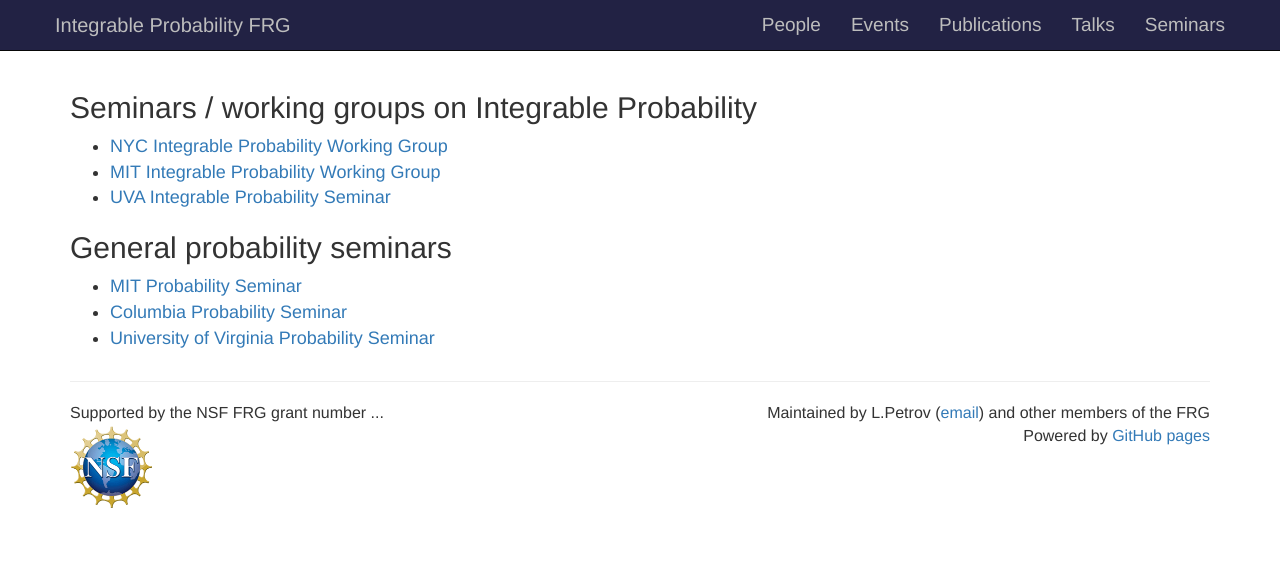
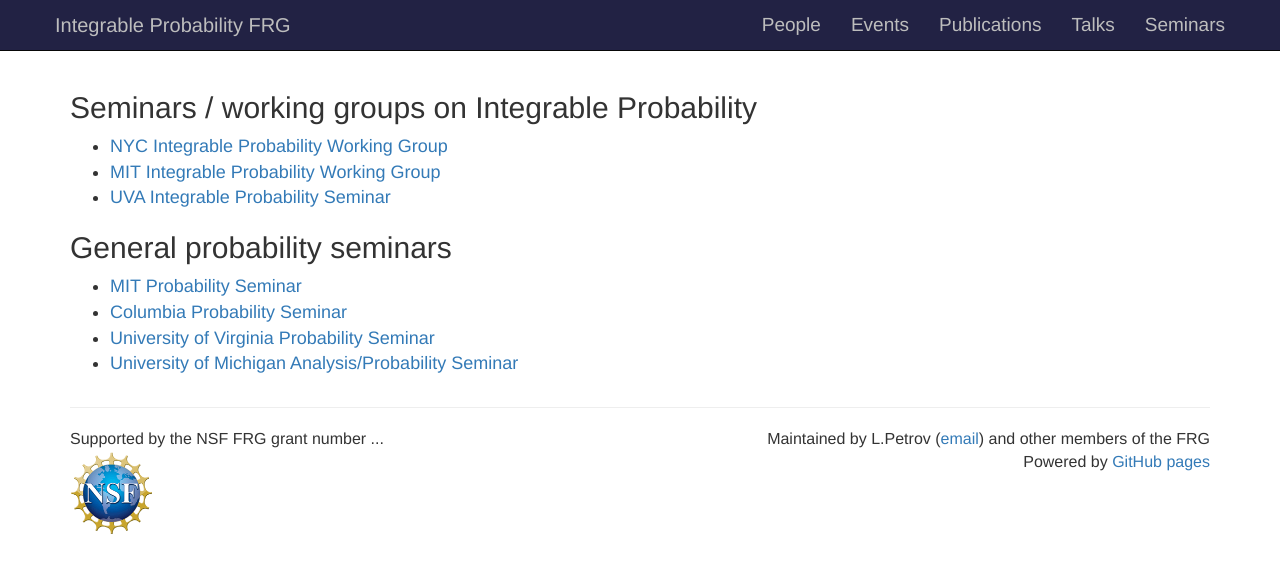
Before and after one commit to int-prob/int-prob-code, a Jekyll site: the page built from courses.md, in a window 1280 px wide. Shown: the top 573 px of the page. Built offline with Jekyll 4.4.1, drawn with Linux system fonts in a browser that asks for light colours.

Commit message:
Update courses.md

```diff
--- a/courses.md
+++ b/courses.md
@@ -17,3 +17,4 @@ layout: default
 - [MIT Probability Seminar](http://math.mit.edu/seminars/probability/)
 - [Columbia Probability Seminar](http://www.math.columbia.edu/department/probability/seminar/hp.html)
 - [University of Virginia Probability Seminar](http://faculty.virginia.edu/Probability/)
+- [University of Michigan Analysis/Probability Seminar](http://www.math.lsa.umich.edu/seminars_events/events.php?eventdefid=70&dt_begin=2017-01-01&dt_end=2017-06-30)
```
